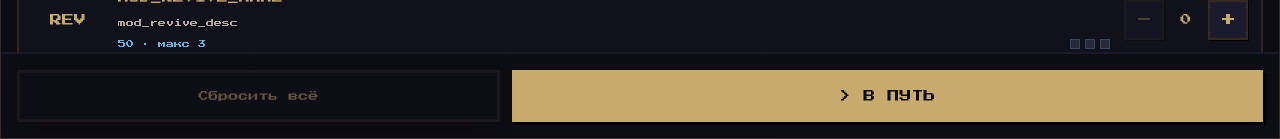
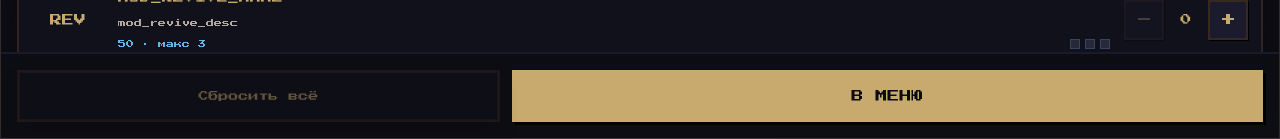
Before and after one commit to bnvspace/tgds, a React (Vite) app: page / in a window 1280 px wide. Both pictures are taken after a click on the button "МОДИФИКАТОРЫ". Shown: the part 661-800 px from the top of the page. Built offline with nearby package versions, Linux system fonts and the light colour scheme.

Commit message:
fix(ui): MetaMenu now saves and exits back to main menu instead of force starting a run

```diff
--- a/src/screens/MetaMenu/index.tsx
+++ b/src/screens/MetaMenu/index.tsx
@@ -108,14 +108,14 @@ export default function MetaMenu() {
     setLocalChips(meta.totalChips)
   }
 
-  function handleStart() {
+  function handleSaveAndExit() {
     primeAudioPlayback()
     const allocated = MODIFIERS
       .filter((m) => (localMods[m.id] ?? 0) > 0)
       .map((m) => ({ modifierId: m.id, count: localMods[m.id] }))
 
     store.applyMetaAllocation(allocated, localChips)
-    startRun()
+    setPhase('meta_menu') // returns to StartScreen
   }
 
   return (
@@ -130,7 +130,7 @@ export default function MetaMenu() {
           className={styles.backBtn}
           onClick={() => {
             playButtonSFX()
-            setPhase('meta_menu')
+            handleSaveAndExit()
           }}
         >
           {t('back')}
@@ -204,8 +204,8 @@ export default function MetaMenu() {
         >
           {t('reset_all')}
         </button>
-        <button className={styles.startBtn} onClick={handleStart}>
-          {'>'} {t('start_run')}
+        <button className={styles.startBtn} onClick={handleSaveAndExit}>
+          {t('back_to_menu')}
         </button>
       </div>
     </motion.div>
```
